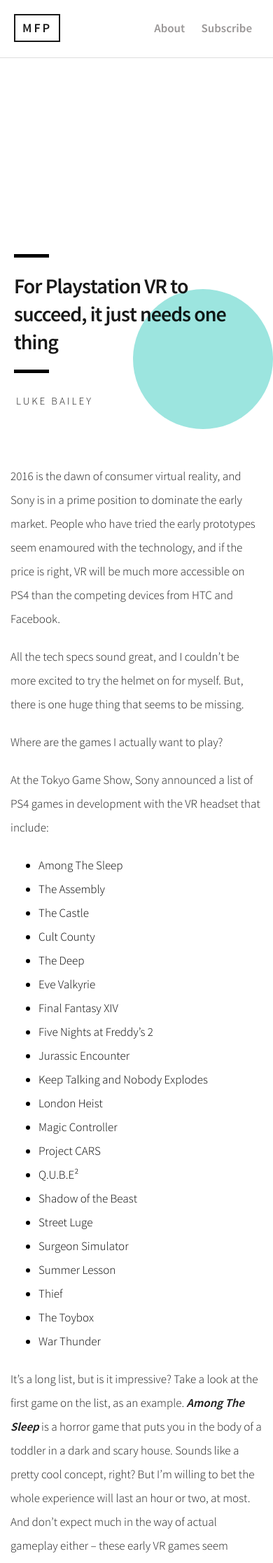
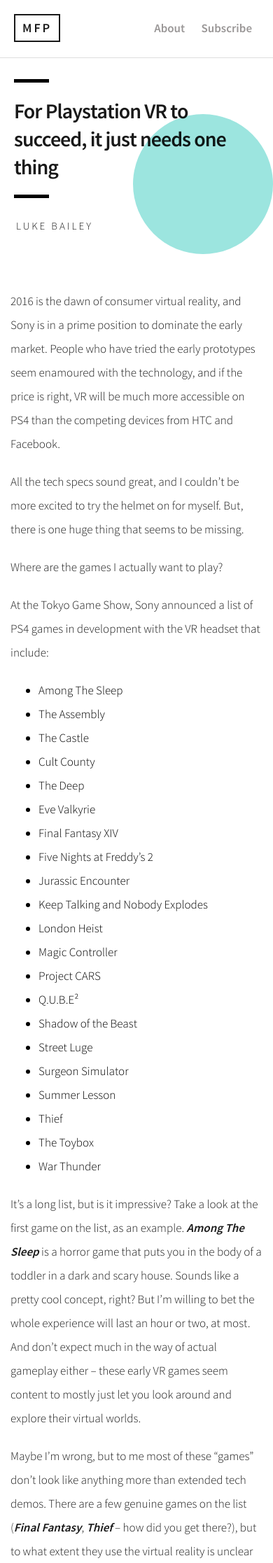
Before and after one commit to magicfryingpan/magicfryingpan.github.io, a Jekyll site: the page built from index.html, in a window 390 px wide. Shown: the top 2233 px of the page at 70% size. Built offline with Jekyll 4.4.1, drawn with Linux system fonts in a browser that asks for light colours.

Commit message:
Adjust height on mobile

```diff
--- a/_sass/_base.scss
+++ b/_sass/_base.scss
@@ -89,6 +89,10 @@
     padding: 0 0 0 20px;
     position: relative;
     width: 100%;
+
+    @media(max-width:600px) {
+        height: 250px;
+    }
 
     hr {
         background: $cBlack;
```
